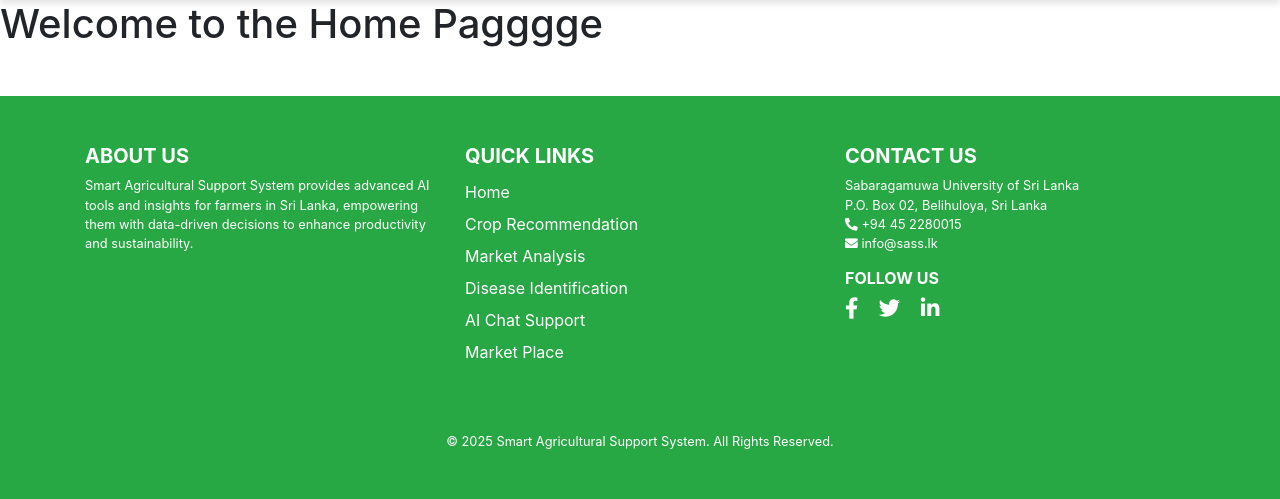
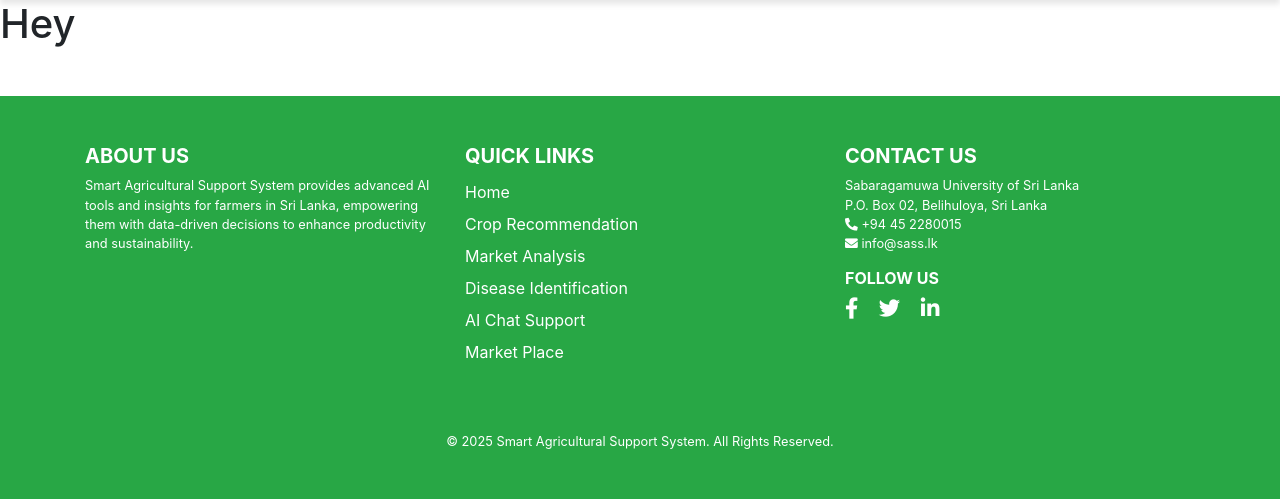
Before and after one commit to RashenThemiya/mini_project, a Django app: page /disease_identification/ in a window 1280 px wide. Shown: the part 66-565 px from the top of the page. Run offline with Django 5.2, Linux system fonts and the light colour scheme; some libraries are stand-ins or nearby versions.

Commit message:
Header Update

```diff
--- a/disease_identification/templates/disease_identification.html
+++ b/disease_identification/templates/disease_identification.html
@@ -1,6 +1,6 @@
 {% extends 'base.html' %}
 
 {% block content %}
-<h1>Welcome to the Home Pagggge</h1>
+<h1>Hey</h1>
 {% include 'footer.html' %}
 {% endblock %}
```
